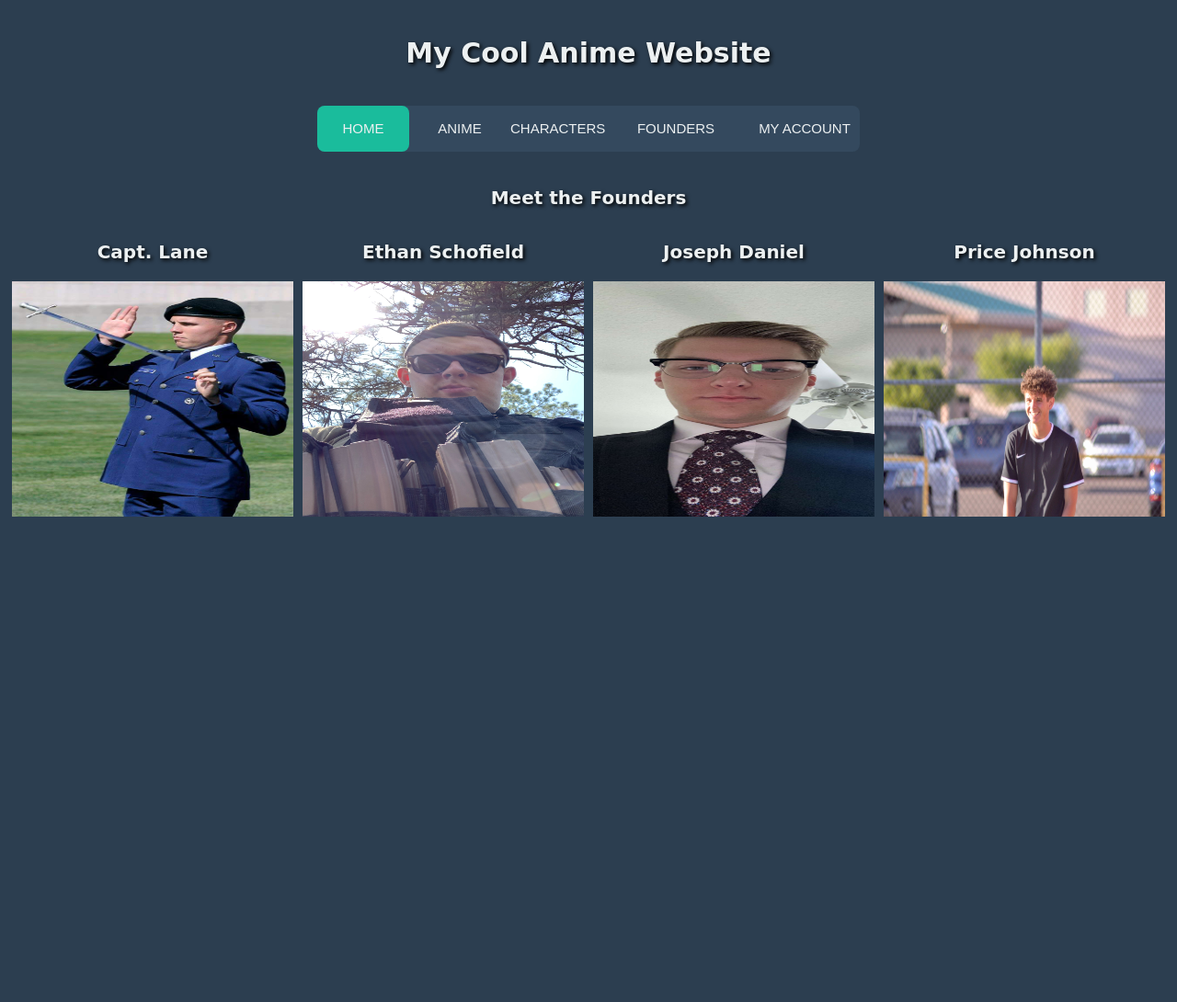
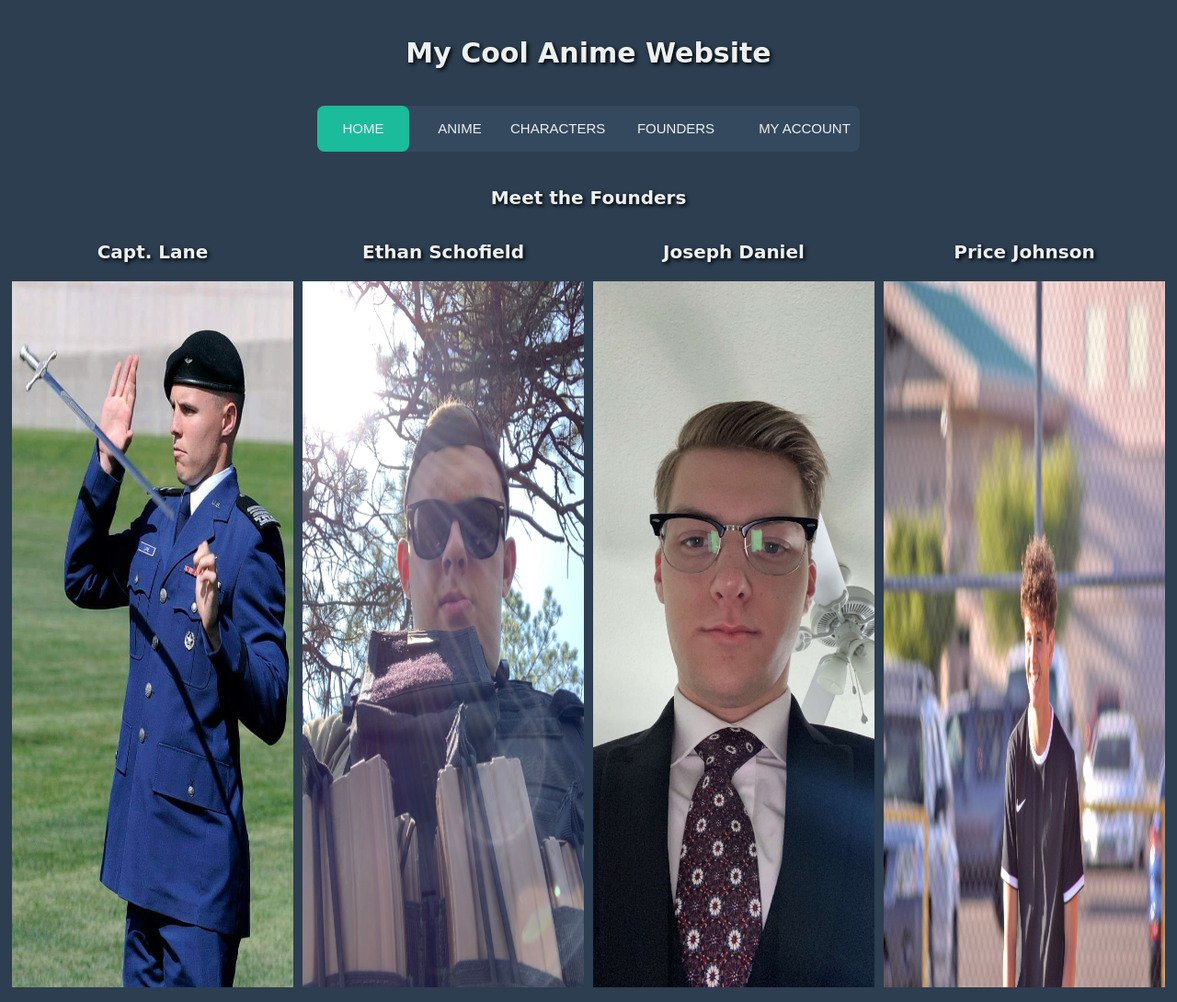
Before and after one commit to ethanschof/db_anime_website, a PHP site: page /founders.php in a window 1280 px wide. Shown: the whole page at 92% size. Before the commit the page ends 562 px from the top, so only its background shows below. Run offline with PHP 8.4, Linux system fonts and the light colour scheme.

Commit message:
Update style.css

```diff
--- a/style.css
+++ b/style.css
@@ -120,10 +120,11 @@ p {
 
 }
 
-.contact-img {
-    width: 256px;
-    height: 256px;
+.contact-img{
+  width:256px;
+  height:768px;
 }
+
 
 .column {
    flex: 33.33%;
```
